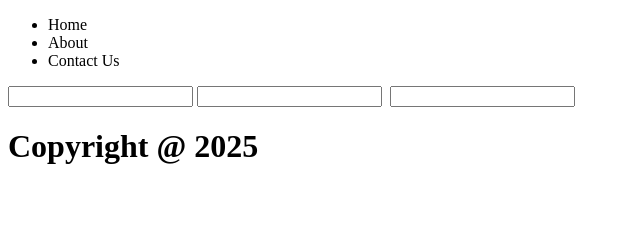
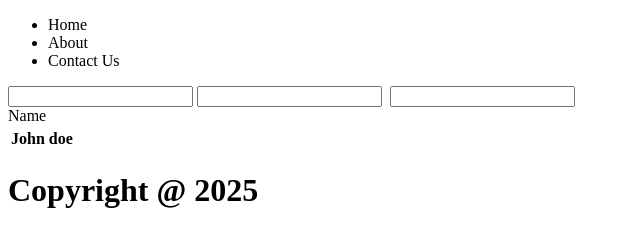
Before and after one commit to ramesharma2025/First-Repo, a plain HTML site: page index.html in a window 1280 px wide. Shown: the whole page, without its empty margins (0-640 px from the left). Drawn offline with Linux system fonts and the light colour scheme.

Commit message:
html table added

```diff
--- a/index.html
+++ b/index.html
@@ -23,6 +23,10 @@
             <input type="datetime" name="" id="">
         </form>
     </div>
+    <table>
+        <tr>Name</tr>
+        <th>John doe</th>
+    </table>
     <footer>
         <h1>Copyright @ 2025</h1>
     </footer>
```
